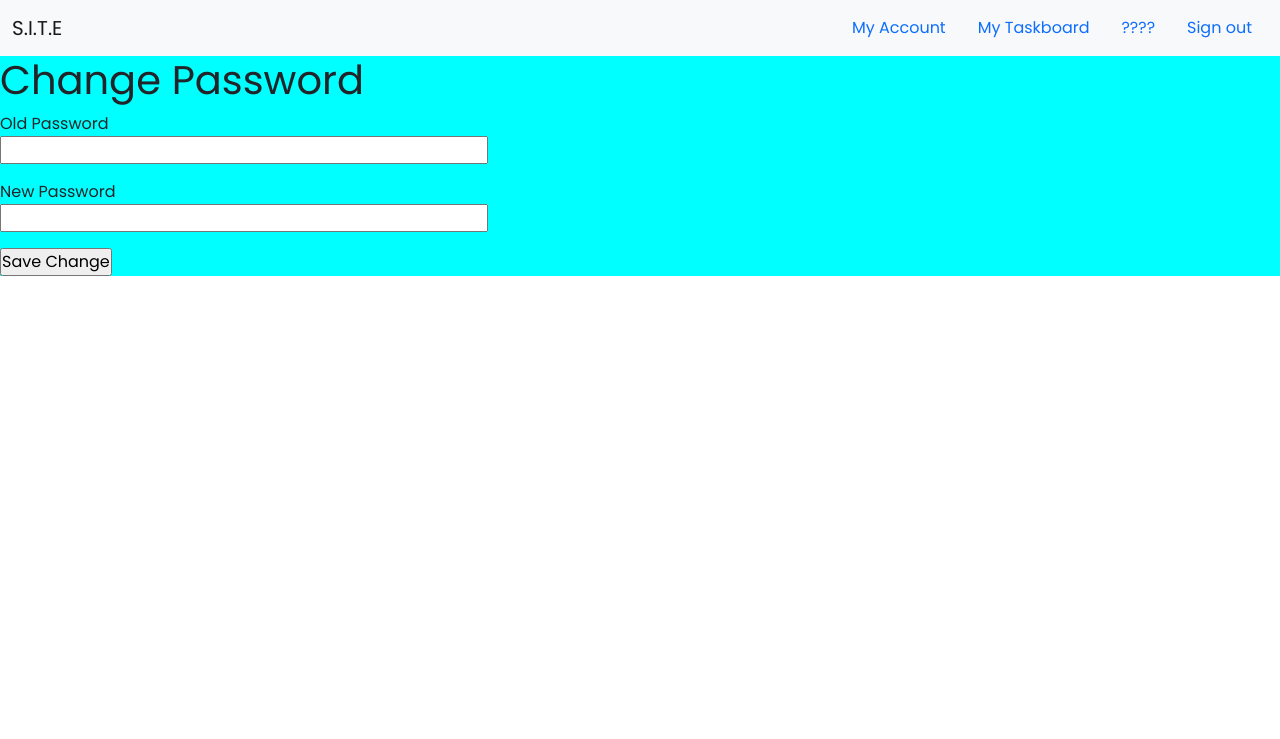
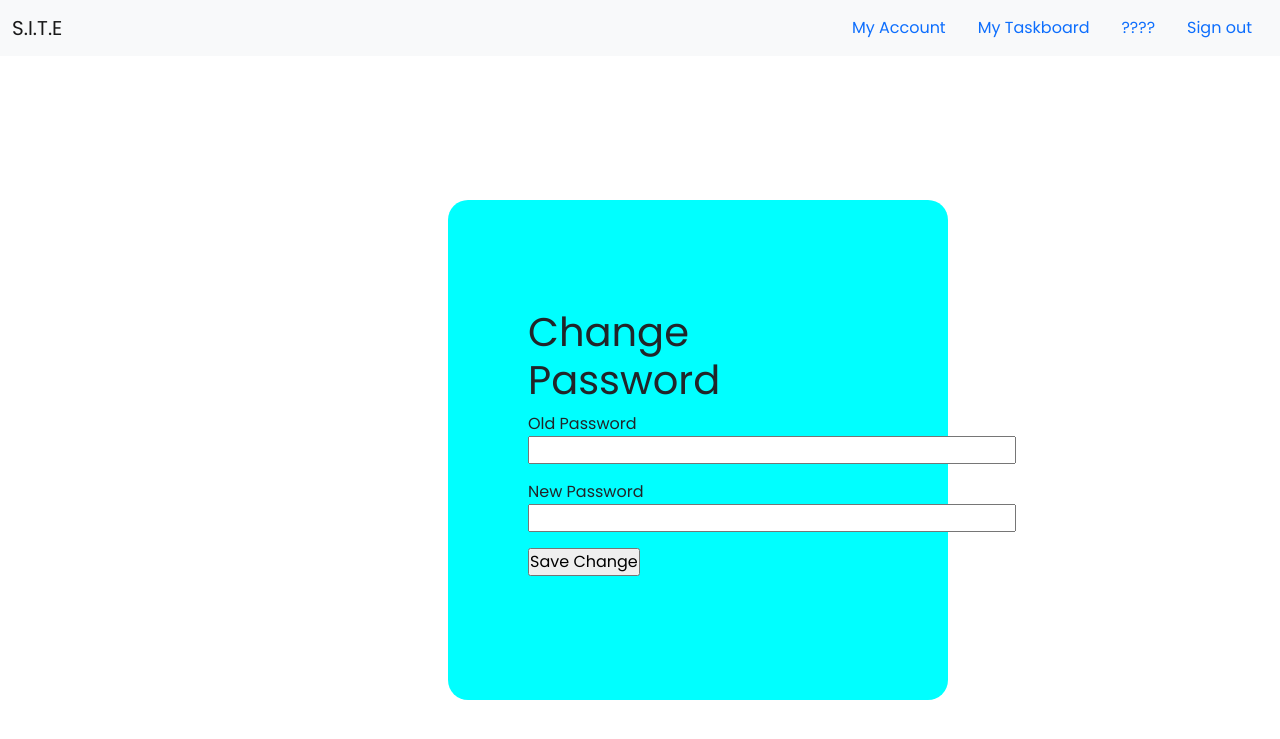
Before and after one commit to elizabethhillman/taskManager, a Flask app: page /changepassword in a window 1280 px wide. Shown: the top 739 px of the page. Run offline with Flask 2, Linux system fonts and the light colour scheme; a user stored in the database is signed in.

Commit message:
css changepass

```diff
--- a/app/static/css/changepass.css
+++ b/app/static/css/changepass.css
@@ -1,3 +1,15 @@
 .changepass{
     background-color: aqua!important;
+    width: 500px;
+    height: 500px;
+    display: flex;
+    flex-direction: column;
+    justify-content: center;
+    border-radius: 20px;
+    position: absolute;
+    top: 25%;
+    right: 40%;
+    left: 35%;
+    margin: auto;
+    padding: 2em 5em;
 }
```
